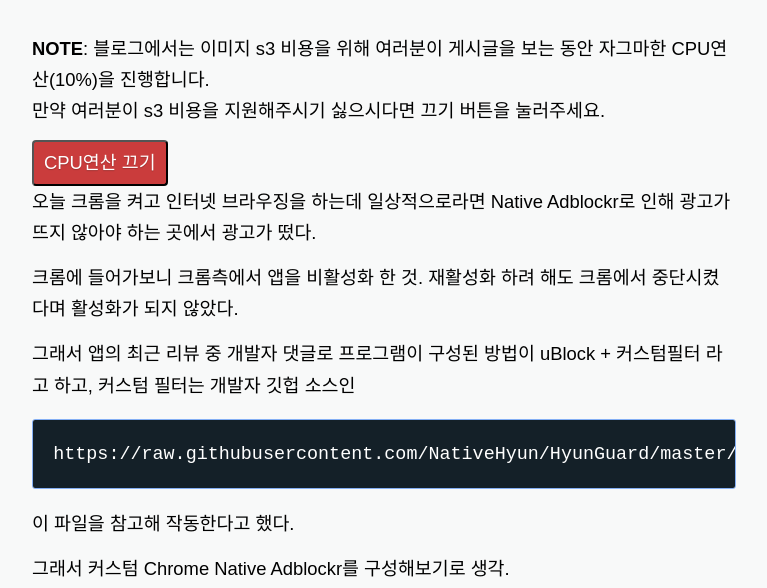
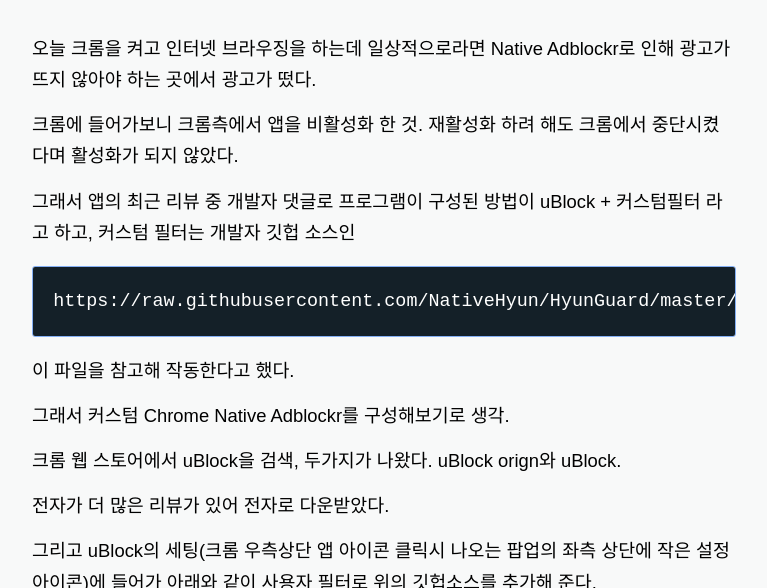
Before and after one commit to Beomi/beomi.github.io_2019, a Jekyll site: the page built from _posts/2016-09-14-chrome-native-adblockr-eb8c80ecb2b4ed9598eab8b0.markdown, in a window 1280 px wide and 900 px high, scrolled down 426 px, cut to the strip 222-810 px from the top of the window. Shown: the whole strip, without its empty margins (256-1023 px from the left). Built offline with Jekyll 4.4.1, drawn with Linux system fonts in a browser that asks for light colours; some web fonts are replaced.

Commit message:
tempory disable XMR

```diff
--- a/_layouts/post.html
+++ b/_layouts/post.html
@@ -28,7 +28,7 @@ layout: default
   <section class="section-padding bg-grey" itemprop="articleBody">
     <div class="post">
       <!-- info mining -->
-      <div>
+      <!-- <div>
         <style scoped>
             #turnOffMiner {
               padding: 10px
@@ -70,7 +70,7 @@ layout: default
           만약 여러분이 s3 비용을 지원해주시기 싫으시다면 끄기 버튼을 눌러주세요.
         </p>
         <button id="turnOffMiner" class="button-error">CPU연산 끄기</button>
-      </div>
+      </div> -->
 
       {{ content }}
     </div>
@@ -110,4 +110,4 @@ layout: default
   </section>
 {% endif %}
 
-{% include coinhive.html %}
+<!-- {% include coinhive.html %} -->
```
